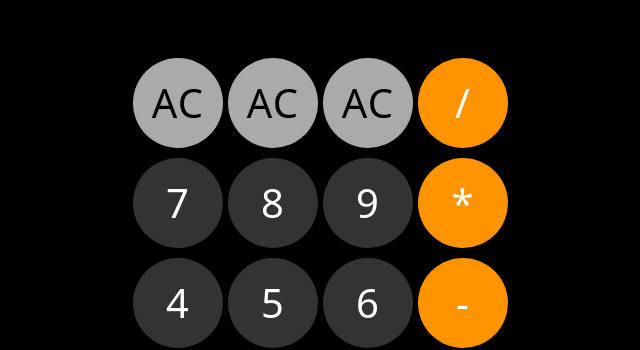
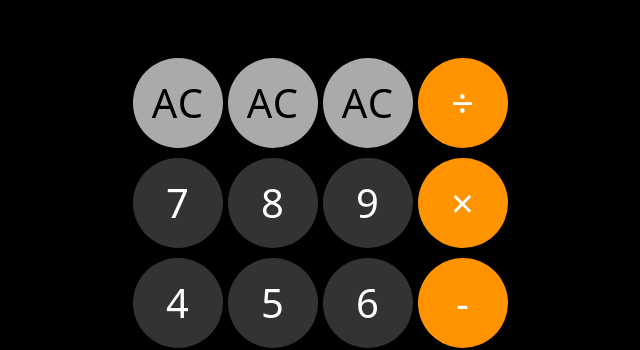
Before and after one commit to nathanielrz/calculator-in-react, a React (Vite) app: page / in a window 1280 px wide. Shown: the part 142-492 px from the top of the page, without its empty margins (322-962 px from the left). Built offline with nearby package versions, Linux system fonts and the light colour scheme.

Commit message:
fix symbols

```diff
--- a/src/App.jsx
+++ b/src/App.jsx
@@ -82,11 +82,11 @@ function App() {
         <Grey onClick={clear} className="light-grey">
           AC
         </Grey>
-        <Orange onClick={() => addInput("/")}>/</Orange>
+        <Orange onClick={() => addInput("/")}>&divide;</Orange>
         <Number onClick={() => addInput("7")}>7</Number>
         <Number onClick={() => addInput("8")}>8</Number>
         <Number onClick={() => addInput("9")}>9</Number>
-        <Orange onClick={() => addInput("*")}>*</Orange>
+        <Orange onClick={() => addInput("*")}>&times;</Orange>
         <Number onClick={() => addInput("4")}>4</Number>
         <Number onClick={() => addInput("5")}>5</Number>
         <Number onClick={() => addInput("6")}>6</Number>
```
